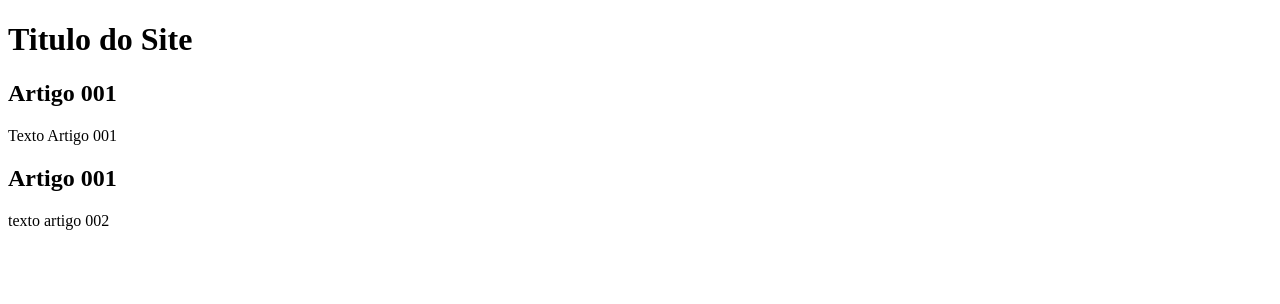
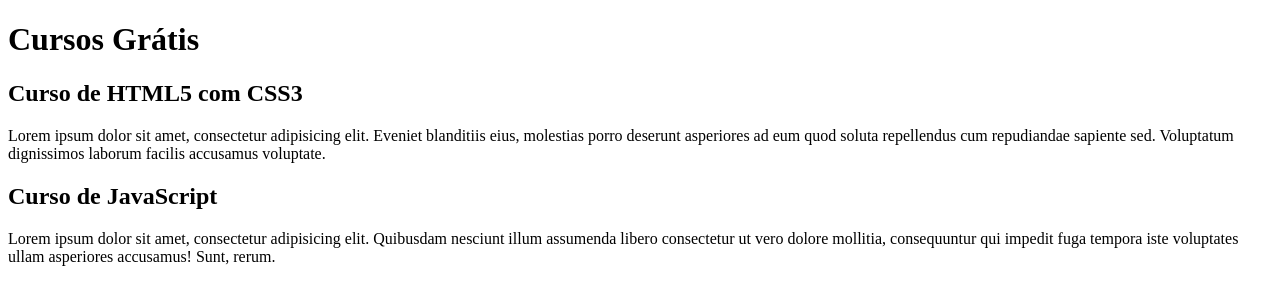
Before and after one commit to AlbertMarcelo/projeto-site-1, a plain HTML site: page index.html in a window 1280 px wide. Drawn offline with Linux system fonts and the light colour scheme.

Commit message:
comecei a escrever o conteudo

```diff
--- a/index.html
+++ b/index.html
@@ -8,15 +8,15 @@
 <body>
     <main>
         <header>
-            <h1>Titulo do Site</h1>
+            <h1>Cursos Grátis</h1>
         </header>
         <article>
-            <h2>Artigo 001</h2>
-            <p>Texto Artigo 001</p>
+            <h2>Curso de HTML5 com CSS3</h2>
+            <p>Lorem ipsum dolor sit amet, consectetur adipisicing elit. Eveniet blanditiis eius, molestias porro deserunt asperiores ad eum quod soluta repellendus cum repudiandae sapiente sed. Voluptatum dignissimos laborum facilis accusamus voluptate.</p>
         </article>
         <article>
-            <h2>Artigo 001</h2>
-            <p>texto artigo 002</p>
+            <h2>Curso de JavaScript</h2>
+            <p>Lorem ipsum dolor sit amet, consectetur adipisicing elit. Quibusdam nesciunt illum assumenda libero consectetur ut vero dolore mollitia, consequuntur qui impedit fuga tempora iste voluptates ullam asperiores accusamus! Sunt, rerum.</p>
         </article>
     </main>
 </body>
```
